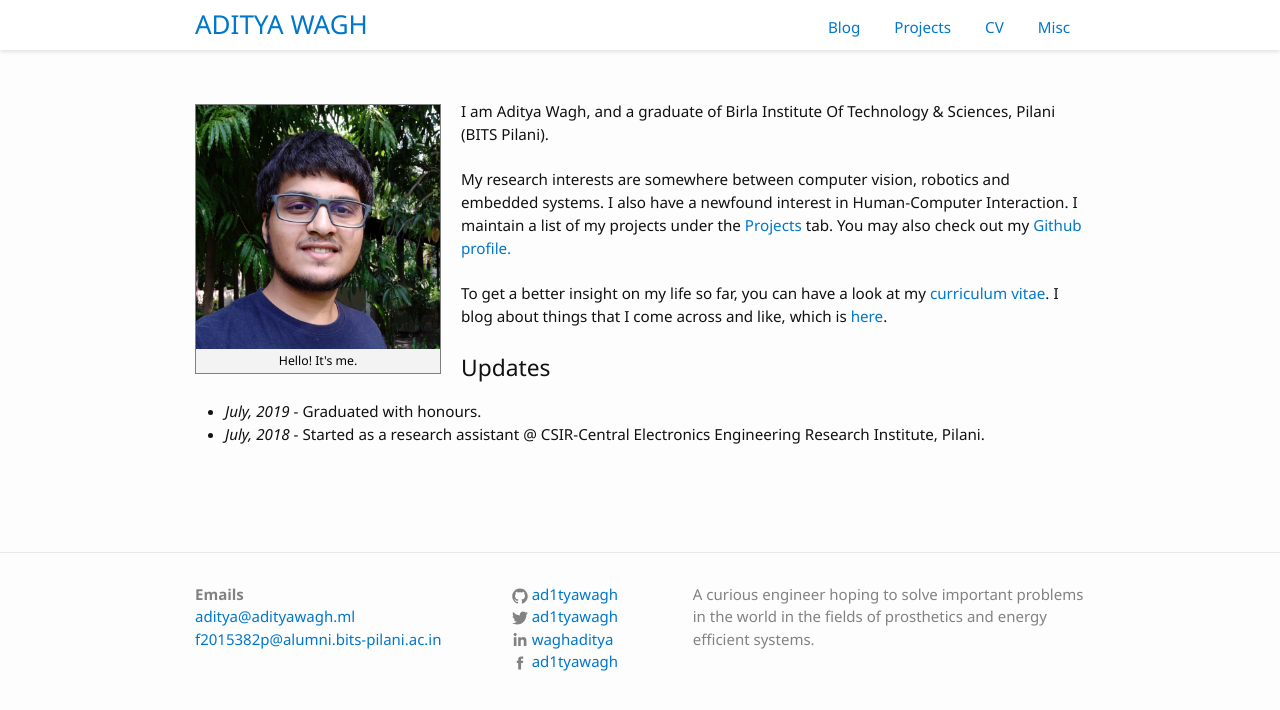
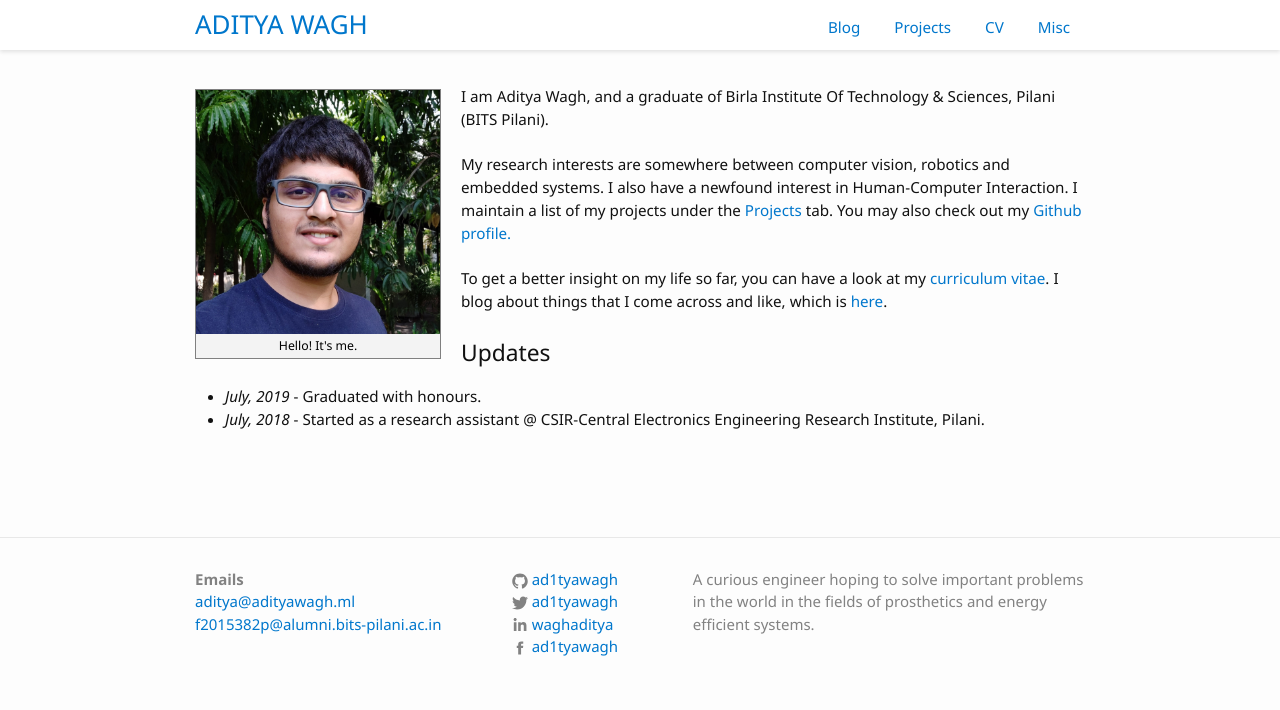
Before and after one commit to thecodeeagle/Ashlesha_Personal, a Jekyll site: the page built from index.md, in a window 1280 px wide. Shown: the top 710 px of the page. Built offline with Jekyll 4.4.1, drawn with Linux system fonts in a browser that asks for light colours.

Commit message:
layout fix

```diff
--- a/_sass/_layout.scss
+++ b/_sass/_layout.scss
@@ -72,7 +72,7 @@
  * Page content
  */
 .page-content {
-    padding-top: 100px;
+    padding-top: 85px;
 }
 
 .page-heading {
```
